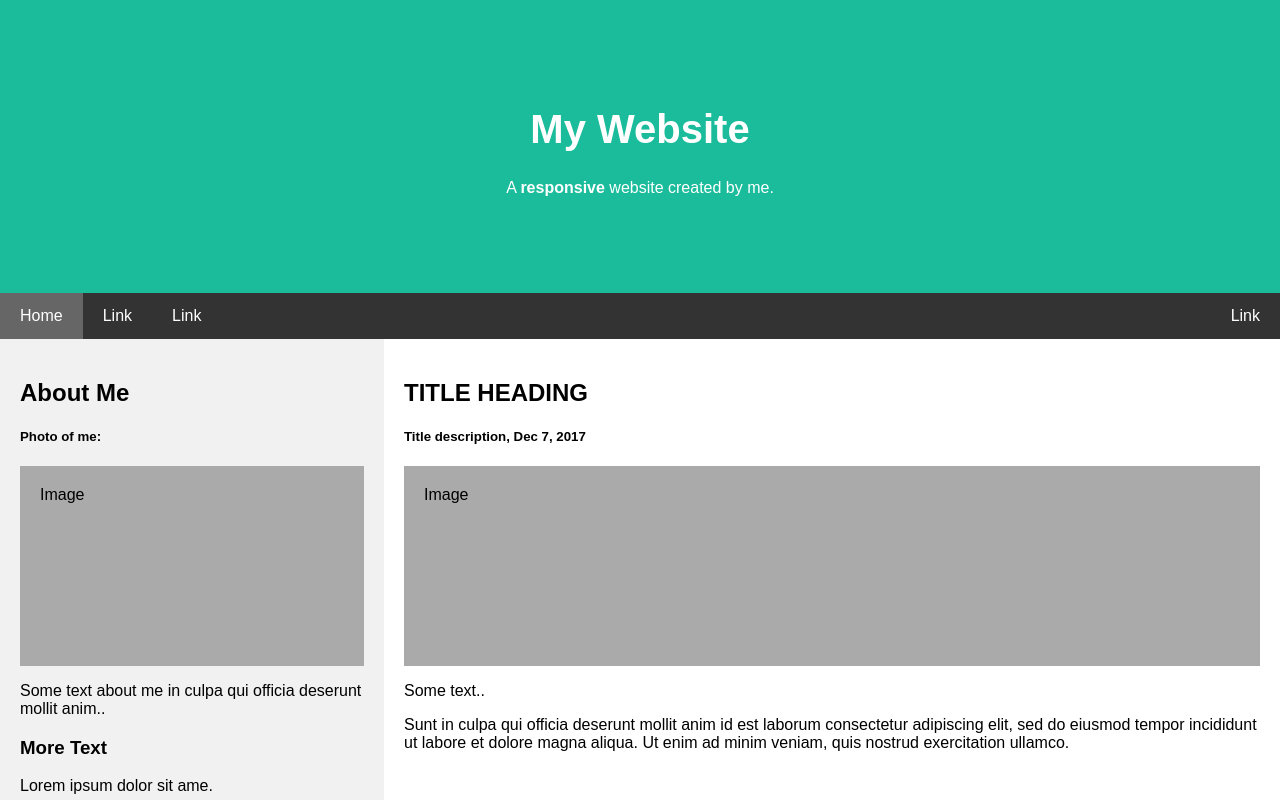
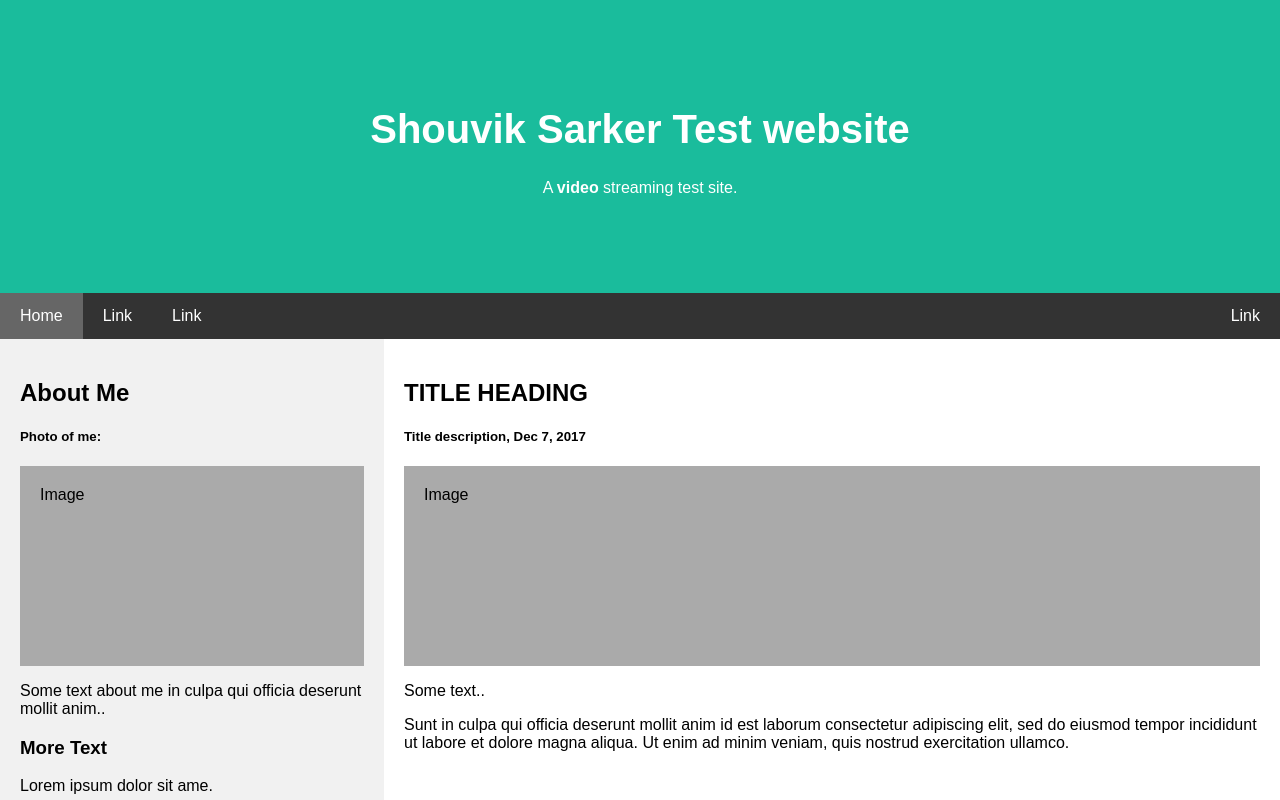
Before and after one commit to shouvik07/test-site, a plain HTML site: page index.html in a window 1280 px wide. Shown: the top 800 px of the page. Drawn offline with Linux system fonts and the light colour scheme.

Commit message:
Update index.html
edited to suit purpose

```diff
--- a/index.html
+++ b/index.html
@@ -123,8 +123,8 @@ body {
 <body>
 
 <div class="header">
-  <h1>My Website</h1>
-  <p>A <b>responsive</b> website created by me.</p>
+  <h1>Shouvik Sarker Test website</h1>
+  <p>A <b>video</b> streaming test site.</p>
 </div>
 
 <div class="navbar">
```
